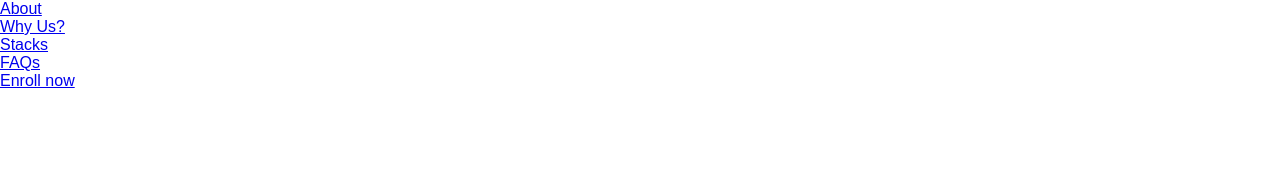
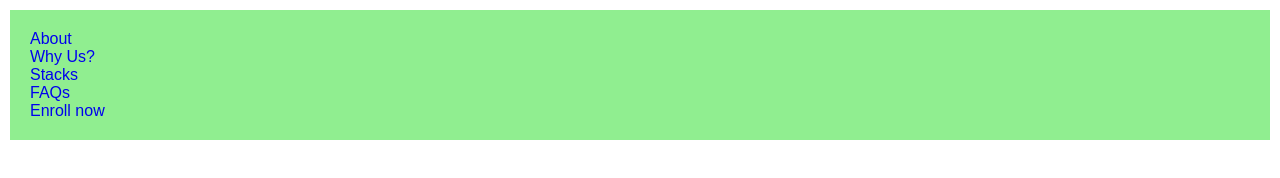
Before and after one commit to szwanne/zuri-clone-project, a plain HTML site: page index.html in a window 1280 px wide. Drawn offline with Linux system fonts and the light colour scheme.

Commit message:
Removed the bullet points and the underlines on links

```diff
--- a/style.css
+++ b/style.css
@@ -9,3 +9,17 @@ body {
     min-height: 100vh;
     min-width: 100vw;
 }
+
+a {
+    text-decoration: none;
+}
+
+ul {
+    list-style: none; /*removes the bullet points*/
+}
+
+.nav-bar {
+    background-color: lightgreen;
+    margin: 10px;
+    padding: 20px;
+}
```
